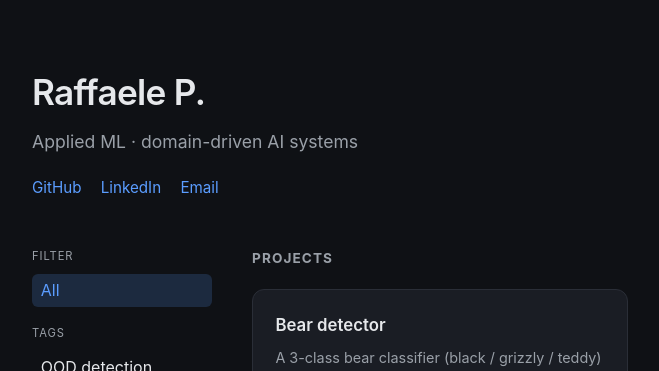
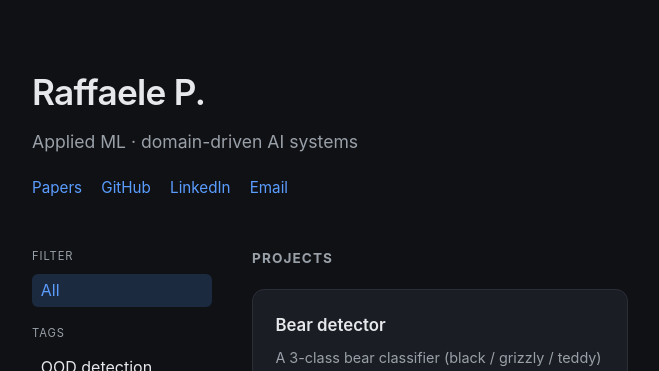
Before and after one commit to rp-playground/rp-playground.github.io, a Jekyll site: the page built from index.html, in a window 1280 px wide. Shown: the top 371 px of the page, without its empty margins (112-771 px from the left). Built offline with Jekyll 4.4.1, drawn with Linux system fonts in a browser that asks for light colours.

Commit message:
feat: link Papers section from landing header
Co-Authored-By: Claude Opus 4.8 (1M context) <noreply@anthropic.com>

```diff
--- a/index.html
+++ b/index.html
@@ -45,6 +45,7 @@
       <p class="subtitle">Applied ML · domain-driven AI systems</p>
       <div class="links">
         <!-- TODO: real links -->
+        <a href="/papers/">Papers</a>
         <a href="https://github.com/YOUR_USERNAME">GitHub</a>
         <a href="https://linkedin.com/in/YOUR_HANDLE">LinkedIn</a>
         <a href="mailto:you@example.com">Email</a>
```
